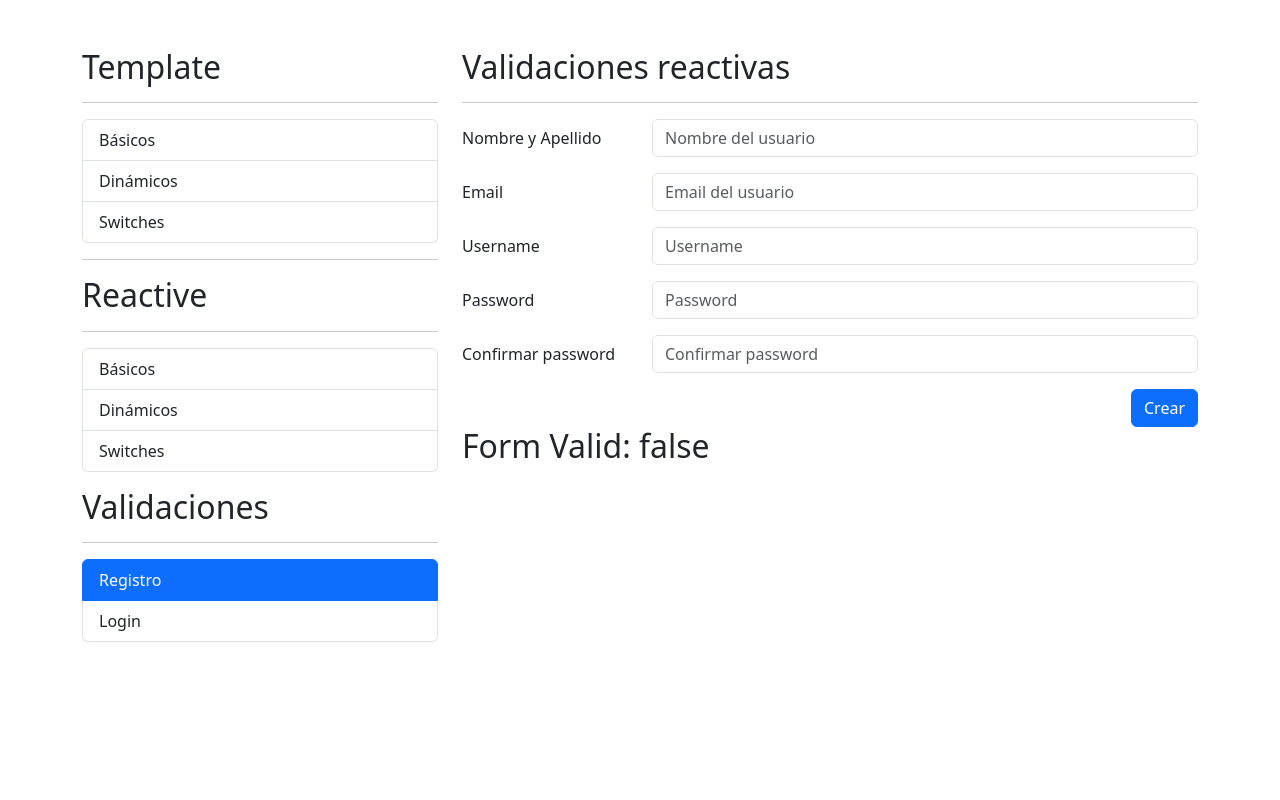
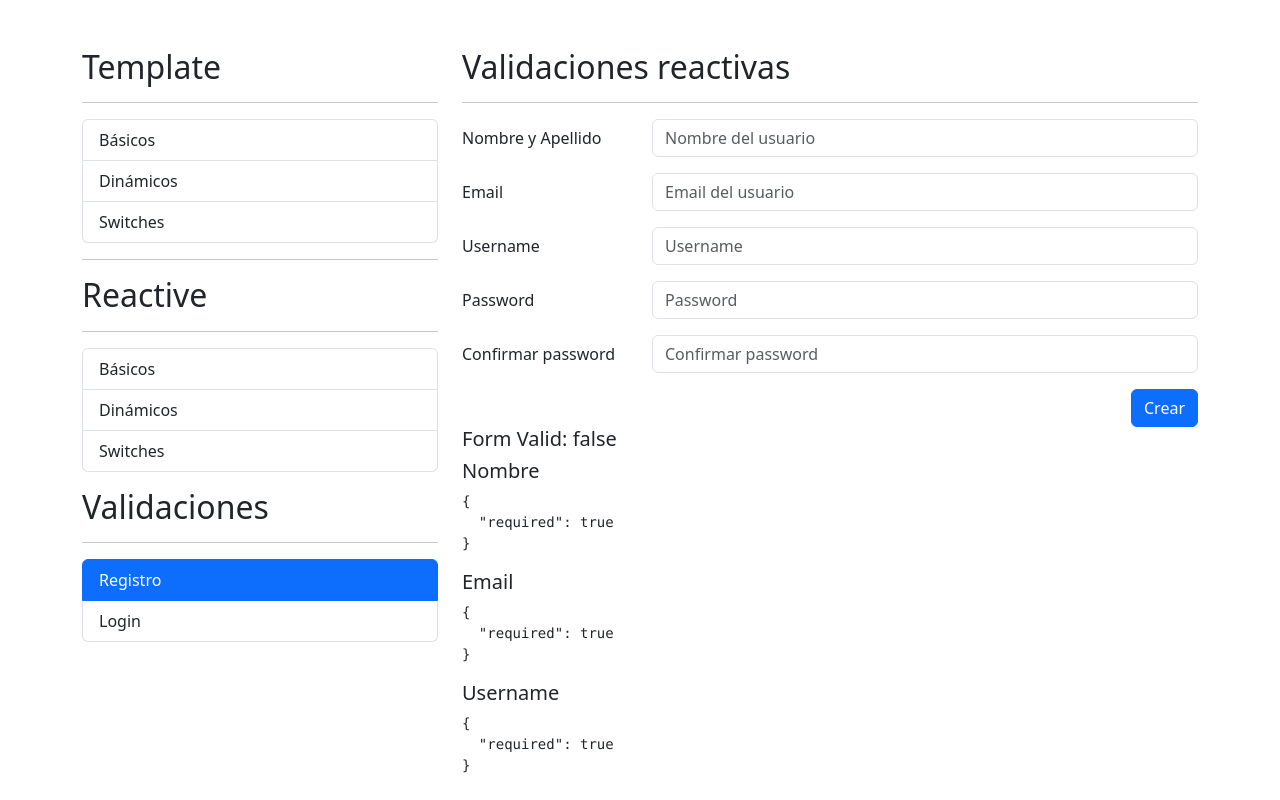
Before and after one commit to gabopereyra/forms-AngularApp, an Angular app: page /auth/registro in a window 1280 px wide. Built offline with nearby package versions, Linux system fonts and the light colour scheme.

Commit message:
Add personalized validation for username field

```diff
--- a/src/app/auth/pages/registro/registro.component.html
+++ b/src/app/auth/pages/registro/registro.component.html
@@ -43,7 +43,14 @@
                 <div class="col-sm-9">
                     <input type="email"
                     class="form-control"
+                    formControlName="username"
                     placeholder="Username">
+                    <span
+                    *ngIf="campoNoValido('username')"
+                    class="form-text text-danger"
+                >
+                    El username no puede ser admin
+                </span>
                 </div>
             </div>
 
@@ -76,4 +83,11 @@
     </div>
 </div>
 
-<h2>Form Valid: {{miForm.valid}}</h2>
+<h5>Form Valid: {{miForm.valid}}</h5>
+<h5>Nombre</h5>
+<pre>{{miForm.controls['nombre'].errors | json}}</pre>
+<h5>Email</h5>
+<pre>{{miForm.controls['email'].errors | json}}</pre>
+<h5>Username</h5>
+<pre>{{miForm.controls['username'].errors | json}}</pre>
+<h5></h5>
--- a/src/app/auth/pages/registro/registro.component.ts
+++ b/src/app/auth/pages/registro/registro.component.ts
@@ -1,5 +1,5 @@
 import { Component, OnInit } from '@angular/core';
-import { FormBuilder, FormGroup, Validators } from '@angular/forms';
+import { FormBuilder, FormControl, FormGroup, Validators } from '@angular/forms';
 
 @Component({
   selector: 'app-registro',
@@ -10,9 +10,22 @@ export class RegistroComponent implements OnInit {
   patternNombre : string= '([a-zA-A]+) ([a-zA-A]+)';
   emailPattern : string = "^[a-z0-9._%+-]+@[a-z0-9.-]+\\.[a-z]{2,4}$";
 
+  adminNO(control : FormControl){
+    let valor : string = control.value?.trim().toLowerCase();
+
+    if(valor == "admin"){
+      return {
+        noAdmin: true
+      }
+    }
+
+    return null;
+  }
+
   miForm : FormGroup = this.fb.group({
     nombre: ['', [Validators.required, Validators.pattern(this.patternNombre)]],
-    email: ['', [Validators.required, Validators.pattern(this.emailPattern)]]
+    email: ['', [Validators.required, Validators.pattern(this.emailPattern)]],
+    username: ['', [Validators.required, this.adminNO]]
   })
 
 
```
